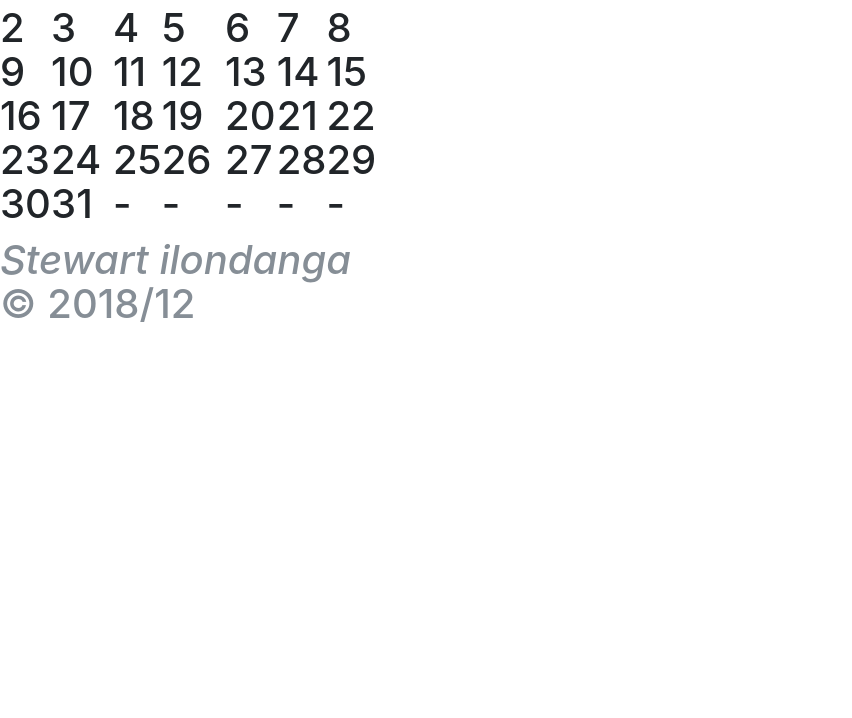
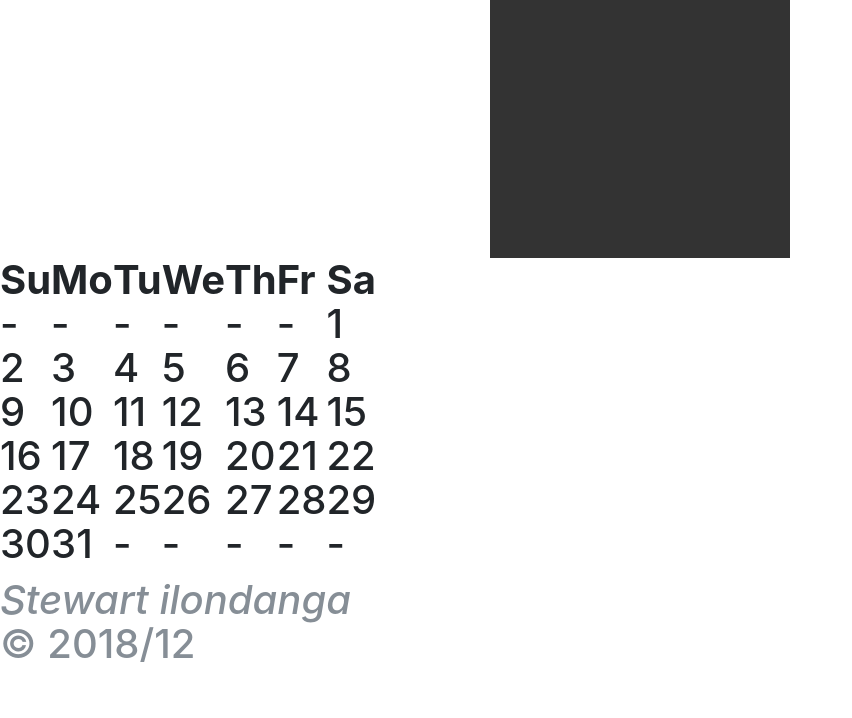
Before and after one commit to stewilondanga/man-pacyz, a plain HTML site: page index.html in a window 1280 px wide. Shown: the part 82-800 px from the top of the page, without its empty margins (0-852 px from the left). Drawn offline with nearby package versions, Linux system fonts and the light colour scheme.

Commit message:
add css/styles.css

```diff
--- a/css/styles.css
+++ b/css/styles.css
@@ -18,8 +18,7 @@
   height: 1.5em;
 }
 
-/*
-#frame{
+#frame {
   --duration: 0.7s;
   --anim-function: ease-in-out;
   --back: #333;
@@ -29,7 +28,8 @@
   margin: auto;
   margin-top: 40px;
 }
-#pac{
+
+/*#pac{
   padding: 110px;
 }
 .half{
```
